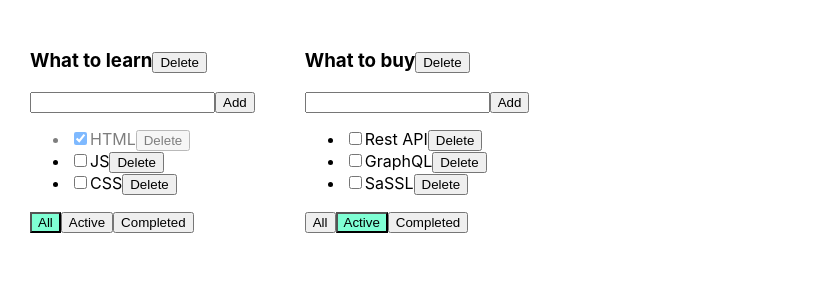
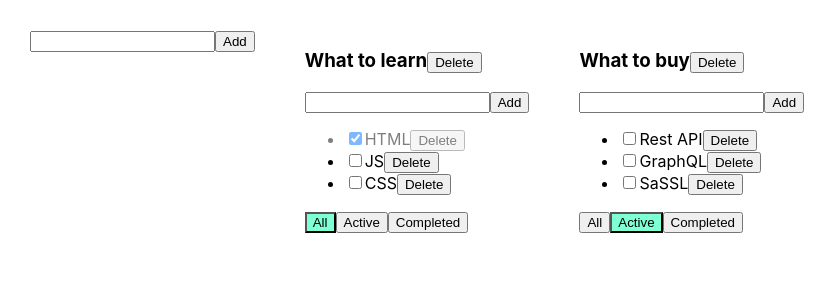
Before and after one commit to AlexKovaliov/TodoList, a React (Create React App) app: page / in a window 1280 px wide. Shown: the top 300 px of the page, without its empty margins (0-837 px from the left). Built offline with nearby package versions, Linux system fonts and the light colour scheme.

Commit message:
added the ability to add TodoList, edit the name, create EditableSpan and AddItemForm components

```diff
--- /dev/null
+++ b/src/AddItemForm.tsx
@@ -0,0 +1,48 @@
+import React, {ChangeEvent, KeyboardEvent, useState} from "react";
+
+
+type PropsType = {
+    addItem: (title: string) => void
+}
+
+export function AddItemForm(props: PropsType) {
+
+    let [newItemName, setItemName] = useState<string>("");
+    let [error, setError] = useState<string | null>(null);
+
+    // функция которая обрабатывает onChange
+    function onItemNameChanged(event: ChangeEvent<HTMLInputElement>) {
+        setItemName(event.currentTarget.value);
+        setError(null)
+    }
+
+    function onAddItemKeyPressed(event: KeyboardEvent<HTMLInputElement>) {
+        if (event.key === "Enter") {
+            addItem()
+        } // event - обьект события
+    }
+
+    // функция которая проверяет на пустую строку, выдаёт ошибку
+    function addItem() {
+        if (newItemName.trim()) {     // проверяем на пустую строку
+            props.addItem(newItemName.trim());
+            setItemName("");
+        } else {
+            setError("Title is required! (Write smth)")
+        }
+    }
+
+    return (
+        <div>
+            <input
+                type="text"
+                value={newItemName}
+                onChange={onItemNameChanged}
+                onKeyPress={onAddItemKeyPressed}
+                className={error ? "error" : ""} //тернарный оператор
+            />
+            <button style={{cursor: "pointer"}} onClick={addItem}>Add</button>
+            {error && <div className={"error-message"}>{error}</div>}
+        </div>
+    )
+}
--- a/src/App.tsx
+++ b/src/App.tsx
@@ -2,6 +2,7 @@
 import './App.css';
 import {TodoList} from "./TodoList";
 import {v1} from "uuid";
+import {AddItemForm} from "./AddItemForm";
 
 export type TaskType = {
     id: string
@@ -11,7 +12,7 @@
 
 export type FilterValuesType = "all" | "active" | "completed";
 
-type TodoListGeneralType = {
+type TodoListType = {
     id: string
     title: string
     filter: FilterValuesType
@@ -31,7 +32,7 @@
     let todoListID1 = v1();
     let todoListID2 = v1();
 
-    let [todoLists, setTodoLists] = useState<Array<TodoListGeneralType>>([
+    let [todoLists, setTodoLists] = useState<Array<TodoListType>>([
         {id: todoListID1, title: "What to learn", filter: "all"},
         {id: todoListID2, title: "What to buy", filter: "active"},
     ])
@@ -58,11 +59,20 @@
         setTasks({...tasks});
     }
 
-    function changeStatus(id: string, isDone: boolean, todoListID: string) {
+    function changeTaskStatus(taskId: string, isDone: boolean, todoListID: string) {
         let todoListTasks = tasks[todoListID];
-        let task = todoListTasks.find(t => t.id === id);
+        let task = todoListTasks.find(t => t.id === taskId);
         if (task) {
             task.isDone = isDone;
+            setTasks({...tasks});
+        }
+    }
+
+    function changeTaskTitle(taskId: string, newTitle: string, todoListID: string) {
+        let todoListTasks = tasks[todoListID];
+        let task = todoListTasks.find(t => t.id === taskId);
+        if (task) {
+            task.title = newTitle;
             setTasks({...tasks});
         }
     }
@@ -88,8 +98,28 @@
         setTodoLists(todoLists.filter(tl => tl.id !== todoListID));
     }
 
+    function addTodoList(title: string) {
+        let newTodoListID = v1();
+        let newTodoList: TodoListType = {
+            id: newTodoListID,
+            title: title,
+            filter: "all"
+        }
+        setTodoLists([...todoLists, newTodoList])
+        setTasks({...tasks, [newTodoListID]: []})
+    }
+
+    function changeTodoListTitle(todoListID: string, newTitle: string) {
+        let todoList = todoLists.find(tl => tl.id === todoListID);
+        if (todoList) {
+            todoList.title = newTitle;
+            setTodoLists([...todoLists])
+        }
+    }
+
     return (
         <div className="App">
+            <AddItemForm addItem={addTodoList}/>
             {todoLists.map(tl => {
 
                 let tasksForTodoList = tasks[tl.id];
@@ -107,11 +137,13 @@
                         title={tl.title}
                         tasks={tasksForTodoList}
                         removeTask={removeTask}
-                        changeFilter={changeFilter}
+                        changeTodoListFilter={changeFilter}
                         addTask={addTask}
-                        changeStatus={changeStatus}
+                        changeTaskStatus={changeTaskStatus}
                         filter={tl.filter}
                         removeTodoList={removeTodoList}
+                        changeTaskTitle={changeTaskTitle}
+                        changeTodoListTitle={changeTodoListTitle}
                     />
                 )
             })
--- /dev/null
+++ b/src/EditableSpan.tsx
@@ -0,0 +1,32 @@
+import React, {ChangeEvent, useState} from "react";
+
+type PropsType = {
+    title: string
+    saveNewTitle: (newTitle: string) => void
+}
+
+// функция позволяющая переименовывать name
+export function EditableSpan(props: PropsType) {
+
+    let [editeMode, setEditMode] = useState<boolean>(false);
+
+    let [title, setTitle] = useState<string>(props.title)
+
+    function activateEditeMode() {
+        setEditMode(true)
+        // setTitle(props.title)
+    }
+
+    function deActivateEditeMode() {
+        setEditMode(false)
+        props.saveNewTitle(title) //как только закончили ввод, хотим новое значение сетнуть в app
+    }
+
+    function changeTitle(event: ChangeEvent<HTMLInputElement>) {
+        setTitle(event.currentTarget.value)
+    }
+
+    return editeMode
+        ? <input value={title} onBlur={deActivateEditeMode} autoFocus={true} onChange={changeTitle}/>
+        : <span onDoubleClick={activateEditeMode}>{props.title}</span>
+}
--- a/src/TodoList.tsx
+++ b/src/TodoList.tsx
@@ -1,5 +1,7 @@
 import React, {useState, ChangeEvent, KeyboardEvent} from "react";
 import {FilterValuesType, TaskType} from "./App";
+import {AddItemForm} from "./AddItemForm";
+import {EditableSpan} from "./EditableSpan";
 
 type PropsType = {
     id: string
@@ -8,61 +10,76 @@
     tasks: Array<TaskType>
     addTask: (newTaskName: string, todoListID: string) => void
     removeTask: (taskId: string, todoListID: string) => void
-    changeFilter: (newFilterValue: FilterValuesType, todoListID: string) => void
-    changeStatus: (id: string, isDone: boolean, todoListID: string) => void
+    changeTodoListFilter: (newFilterValue: FilterValuesType, todoListID: string) => void
+    changeTaskStatus: (taskId: string, isDone: boolean, todoListID: string) => void
     removeTodoList: (todoListID: string) => void
+    changeTaskTitle: (taskId: string, newTitle: string, todoListID: string) => void
+    changeTodoListTitle: (todoListID: string, newTitle: string) => void
 }
 
 export function TodoList(props: PropsType) {
-    let [taskName, setTaskName] = useState<string>("");
-    let [error, setError] = useState<string | null>(null);
+    /*let [taskName, setTaskName] = useState<string>("");
+    let [error, setError] = useState<string | null>(null);*/
 
-    let addTask = () => {
+    /*let addTask = () => {
         if (taskName.trim()) {
             props.addTask(taskName.trim(), props.id);
             setTaskName("");
         } else {
             setError("Title is required! (Write smth)")
         }
-    }
+    }*/
+    /*
 
         function onTaskNameChanged(event: ChangeEvent<HTMLInputElement>) {
             setTaskName(event.currentTarget.value);
             setError(null)
         }
+    */
 
-
+    /*
         function onAddTaskKeyPressed(event: KeyboardEvent<HTMLInputElement>) {
             if (event.key === "Enter") {
                 addTask()
             } // event - обьект события
-    }
+        }*/
 
     function onAllClickHeanler() {
-        props.changeFilter("all", props.id);
+        props.changeTodoListFilter("all", props.id);
     }
 
     function onActiveClickHeanler() {
-        props.changeFilter("active", props.id);
+        props.changeTodoListFilter("active", props.id);
     }
 
     function onACompletedlickHeanler() {
-        props.changeFilter("completed", props.id);
+        props.changeTodoListFilter("completed", props.id);
     }
 
     function onClickRemoveTodoList() {
         props.removeTodoList(props.id);
     }
 
-    /*let classForAllBtn = */
+    // функция по добавлению task
+    function addTask(title: string) {
+        props.addTask(title, props.id)
+    }
+
+    function changeTodoListTitle(newTitle: string) {
+        props.changeTodoListTitle(props.id, newTitle)
+    }
+
+    let classForAllBtn = props.filter === "all" ? "active" : "";
 
     return (
         <div>
-            <h3>{props.title}
+            <h3><EditableSpan title={props.title} saveNewTitle={changeTodoListTitle}/>
                 <button style={{cursor: "pointer"}} onClick={onClickRemoveTodoList}>Delete</button>
             </h3>
 
-            <div>
+            <AddItemForm addItem={addTask}/>
+
+            {/*<div>
                 <input
                     type="text"
                     value={taskName}
@@ -73,16 +90,22 @@
                 <button style={{cursor: "pointer"}} onClick={addTask}>Add</button>
                 {error && <div className={"error-message"}>{error}</div>}
             </div>
-
+*/}
             <ul>
                 {props.tasks.map((t) => {
                     let removeTask = () => {
                         props.removeTask(t.id, props.id)
                     };
+
                     let changeStatus = (event: ChangeEvent<HTMLInputElement>) => {
                         let newCheckBoxValue = event.currentTarget.checked;
-                        props.changeStatus(t.id, newCheckBoxValue, props.id)
+                        props.changeTaskStatus(t.id, newCheckBoxValue, props.id)
                     }
+
+                    let changeTaskTitle = (newTitle: string) => {
+                        props.changeTaskTitle(t.id, newTitle, props.id)
+                    }
+
                     return (
                         <li key={t.id} className={t.isDone ? "is-done" : ""}>
                             <input
@@ -90,7 +113,8 @@
                                 checked={t.isDone}
                                 onChange={changeStatus}
                             />
-                            <span>{t.title}</span>
+                            <EditableSpan title={t.title} saveNewTitle={changeTaskTitle}/>
+                            {/*<span>{t.title}</span>*/}
                             <button style={{cursor: "pointer"}} onClick={removeTask}>Delete</button>
                         </li>
                     )
@@ -99,7 +123,6 @@
             </ul>
 
             <div>
-
                 <button style={{cursor: "pointer"}}
                         className={props.filter === "all" ? "active" : ""}
                         onClick={onAllClickHeanler}>All
```
Lines whose indentation alone changed are shown as unchanged.
